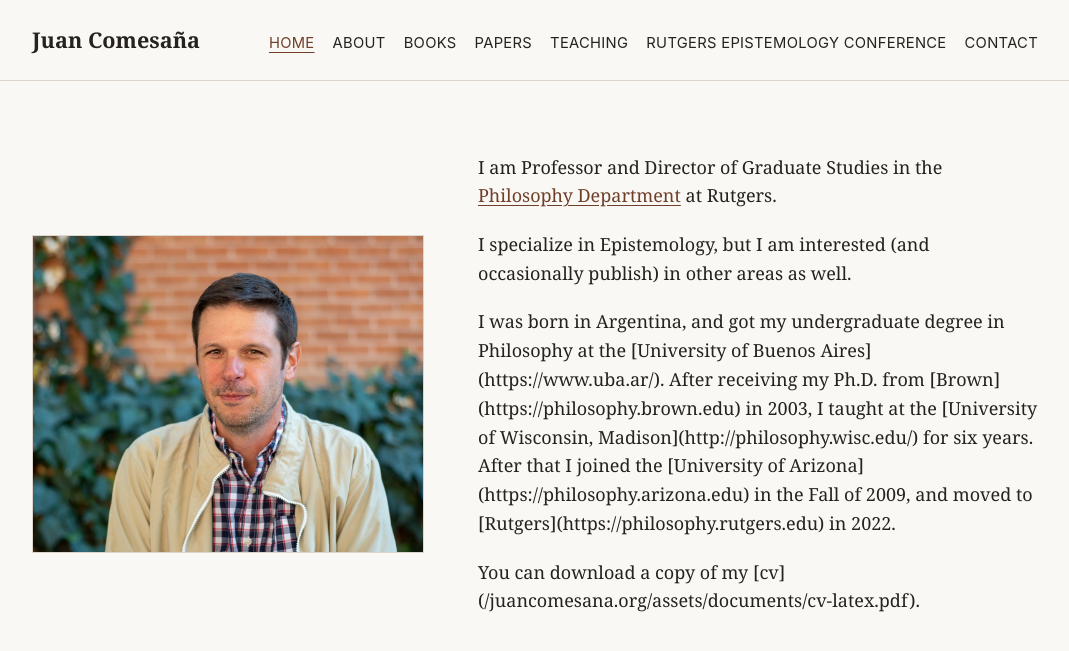
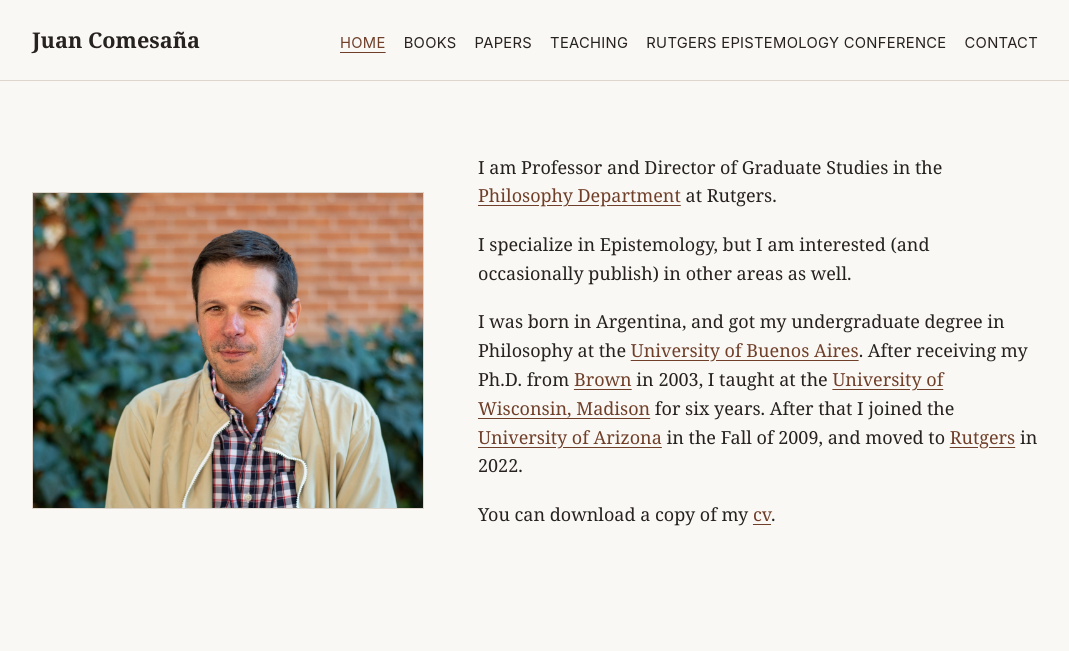
Before and after one commit to Comesana73/juancomesana.org, a Jekyll site: the page built from index.md, in a window 1280 px wide. Shown: the top 651 px of the page, without its empty margins (105-1174 px from the left). Built offline with Jekyll 4.4.1, drawn with Linux system fonts in a browser that asks for light colours.

Commit message:
Integrate About into home page

```diff
--- a/_includes/navigation.html
+++ b/_includes/navigation.html
@@ -1,6 +1,5 @@
 <nav class="site-nav" aria-label="Main navigation">
   <a href="{{ '/' | relative_url }}" {% if page.url == '/' %}aria-current="page"{% endif %}>Home</a>
-  <a href="{{ '/about/' | relative_url }}" {% if page.url == '/about/' %}aria-current="page"{% endif %}>About</a>
   <a href="{{ '/books/' | relative_url }}" {% if page.url == '/books/' %}aria-current="page"{% endif %}>Books</a>
   <a href="{{ '/papers/' | relative_url }}" {% if page.url == '/papers/' %}aria-current="page"{% endif %}>Papers</a>
   <a href="{{ '/teaching/' | relative_url }}" {% if page.url == '/teaching/' %}aria-current="page"{% endif %}>Teaching</a>
--- a/about.md
+++ /dev/null
@@ -1,15 +0,0 @@
----
-title: "About"
-description: "Biographical information for Juan Comesaña."
-permalink: /about/
----
-
-<div class="content content--center" markdown="1">
-
-*About*
-
-I was born in Argentina, and got my undergraduate degree in Philosophy at the [University of Buenos Aires](https://www.uba.ar/). After receiving my Ph.D. from [Brown](https://philosophy.brown.edu) in 2003, I taught at the [University of Wisconsin, Madison](http://philosophy.wisc.edu/) for six years. After that I joined the [University of Arizona](https://philosophy.arizona.edu) in the Fall of 2009, and moved to [Rutgers](https://philosophy.rutgers.edu) in 2022.
-
-You can download a copy of my [cv]({{ '/assets/documents/cv-latex.pdf' | relative_url }}).
-
-</div>
--- a/index.md
+++ b/index.md
@@ -5,12 +5,13 @@ description: "Juan Comesaña is Professor and Director of Graduate Studies in th
 
 <section class="hero">
   <img class="hero__image" src="{{ '/assets/images/juan-comesana.webp' | relative_url }}" alt="Juan Comesaña">
-  <div>
-    <p>I am Professor and Director of Graduate Studies in the <a href="https://philosophy.rutgers.edu">Philosophy Department</a> at Rutgers.</p>
-    <p>I specialize in Epistemology, but I am interested (and occasionally publish) in other areas as well.</p>
+  <div markdown="1">
+I am Professor and Director of Graduate Studies in the [Philosophy Department](https://philosophy.rutgers.edu) at Rutgers.
 
-    <p>I was born in Argentina, and got my undergraduate degree in Philosophy at the [University of Buenos Aires](https://www.uba.ar/). After receiving my Ph.D. from [Brown](https://philosophy.brown.edu) in 2003, I taught at the [University of Wisconsin, Madison](http://philosophy.wisc.edu/) for six years. After that I joined the [University of Arizona](https://philosophy.arizona.edu) in the Fall of 2009, and moved to [Rutgers](https://philosophy.rutgers.edu) in 2022.</p>
+I specialize in Epistemology, but I am interested (and occasionally publish) in other areas as well.
 
-<p>You can download a copy of my [cv]({{ '/assets/documents/cv-latex.pdf' | relative_url }}).</p>
+I was born in Argentina, and got my undergraduate degree in Philosophy at the [University of Buenos Aires](https://www.uba.ar/). After receiving my Ph.D. from [Brown](https://philosophy.brown.edu) in 2003, I taught at the [University of Wisconsin, Madison](http://philosophy.wisc.edu/) for six years. After that I joined the [University of Arizona](https://philosophy.arizona.edu) in the Fall of 2009, and moved to [Rutgers](https://philosophy.rutgers.edu) in 2022.
+
+You can download a copy of my [cv]({{ '/assets/documents/cv-latex.pdf' | relative_url }}).
   </div>
 </section>
```
